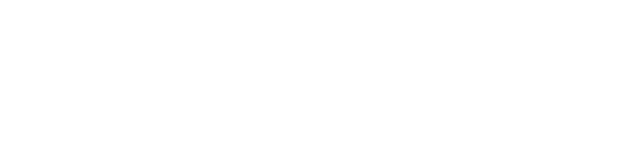
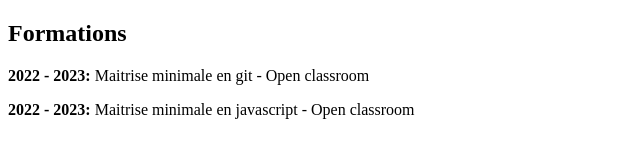
Before and after one commit to Marvin709/git-mon-cv, a plain HTML site: page index.html in a window 1280 px wide. Shown: the whole page, without its empty margins (0-640 px from the left). Drawn offline with Linux system fonts and the light colour scheme.

Commit message:
mise en place de la section formations

```diff
--- a/index.html
+++ b/index.html
@@ -7,6 +7,10 @@
     </head>
 
     <body>
-
+        <section>
+            <h2>Formations</h2>
+            <p><strong>2022 - 2023:</strong> Maitrise minimale en git - Open classroom</p>
+            <p><strong>2022 - 2023:</strong> Maitrise minimale en javascript - Open classroom</p>
+        </section>
     </body>
 </html>
```
